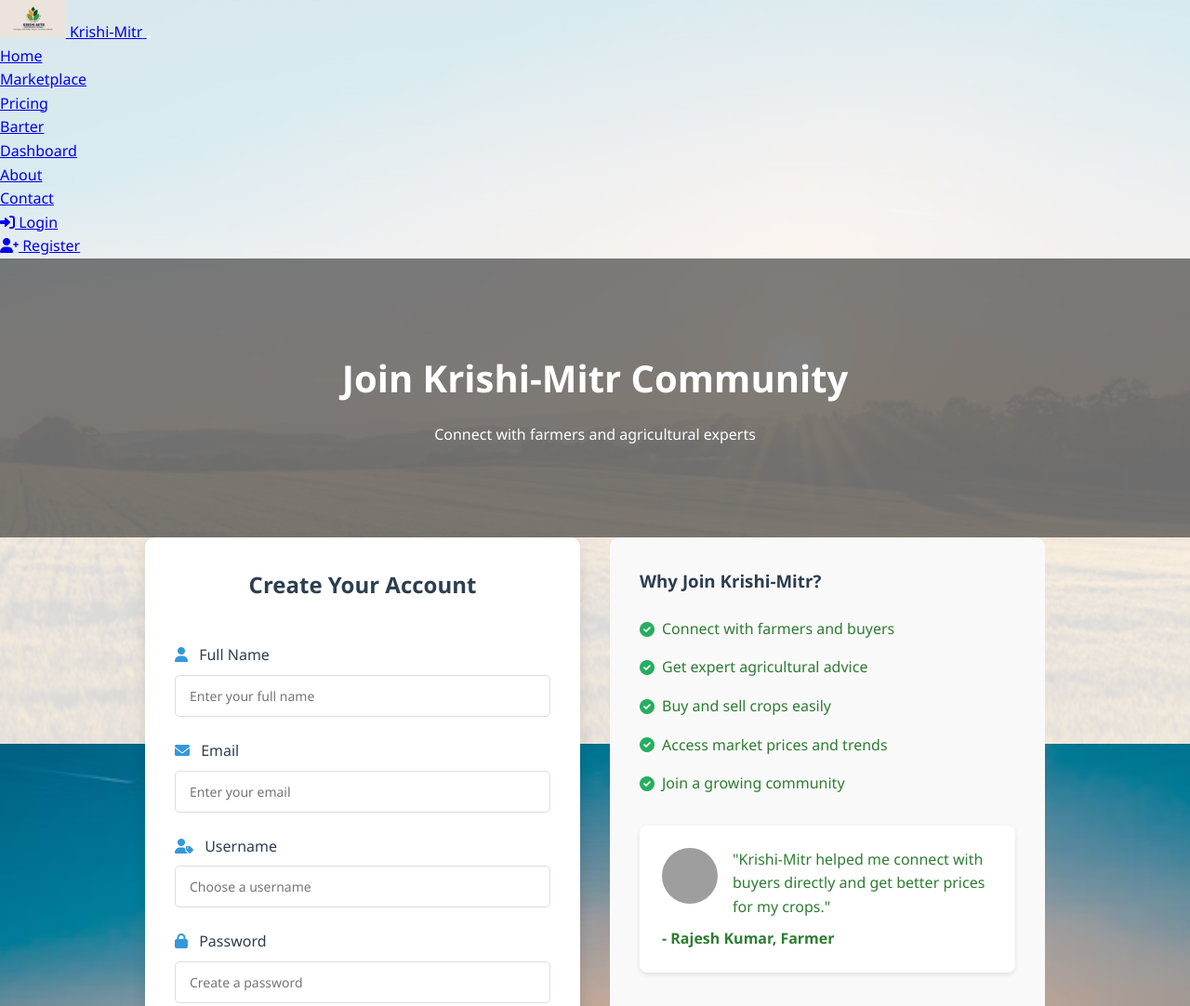
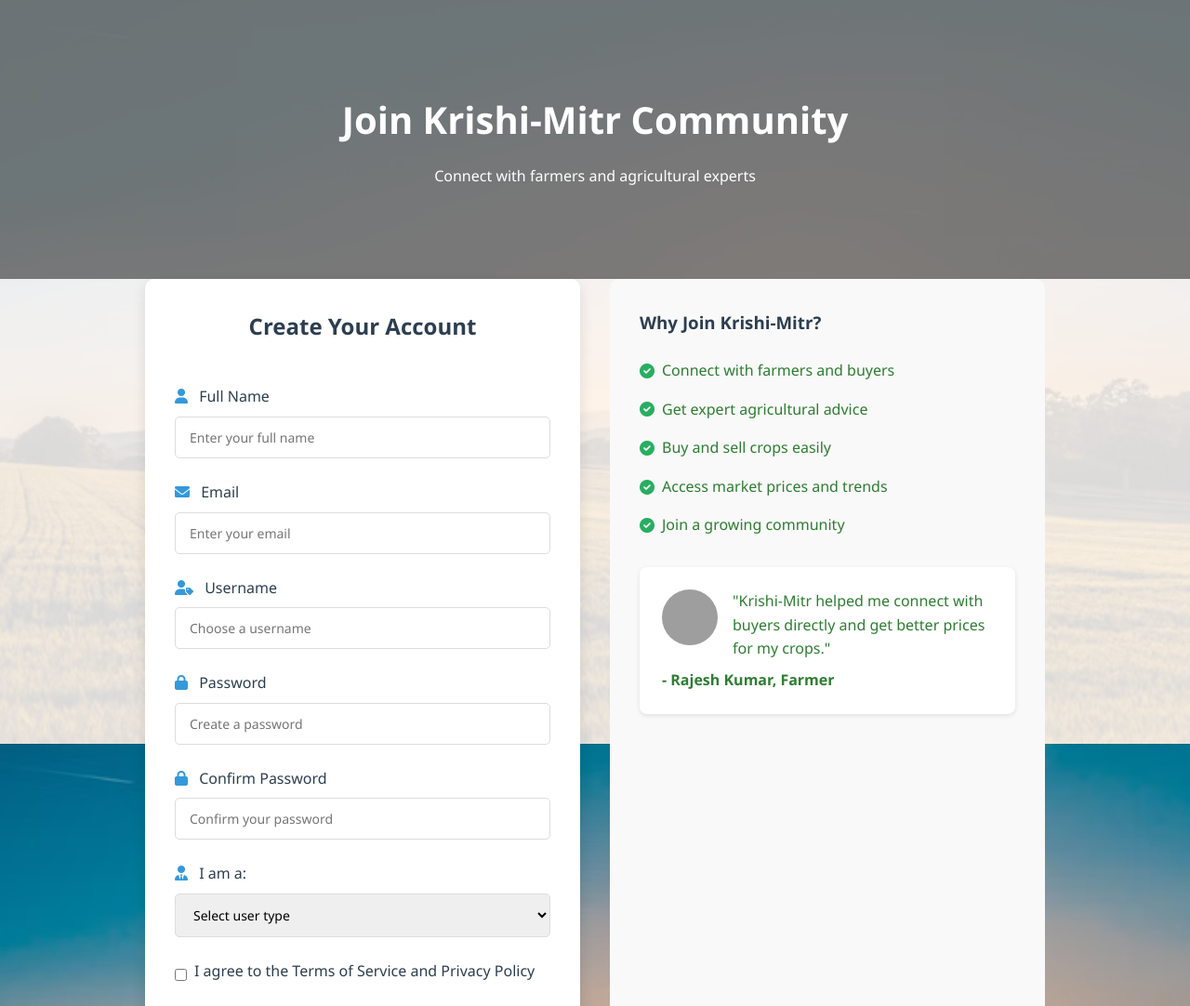
Before and after one commit to ujval018/krishi-mitr, a website: page frontend/register.html in a window 1280 px wide. Shown: the top 1082 px of the page at 93% size. Drawn offline with Linux system fonts and the light colour scheme; grey boxes are pictures that could not be loaded.

Commit message:
Update register.html

```diff
--- a/frontend/register.html
+++ b/frontend/register.html
@@ -49,62 +49,6 @@
     </style>
 </head>
 <body class="farmer-theme register-page">
-    <!-- Navbar -->
-    <nav class="navbar navbar-expand-lg navbar-dark bg-success shadow-sm">
-        <div class="container">
-            <!-- Brand Logo -->
-            <a class="navbar-brand" href="index.html">
-                <img src="assets/logo.jpg" alt="Krishi-Mitr" height="40" class="d-inline-block align-top me-2">
-                <span class="d-none d-md-inline">Krishi-Mitr</span>
-            </a>
-
-            <!-- Toggler for Mobile View -->
-            <button class="navbar-toggler" type="button" data-bs-toggle="collapse" data-bs-target="#navbarNav"
-                    aria-controls="navbarNav" aria-expanded="false" aria-label="Toggle navigation">
-                <span class="navbar-toggler-icon"></span>
-            </button>
-
-            <!-- Navbar Links -->
-            <div class="collapse navbar-collapse" id="navbarNav">
-                <ul class="navbar-nav me-auto">
-                    <li class="nav-item">
-                        <a class="nav-link" href="index.html">Home</a>
-                    </li>
-                    <li class="nav-item">
-                        <a class="nav-link" href="marketplace.html">Marketplace</a>
-                    </li>
-                    <li class="nav-item">
-                        <a class="nav-link" href="pricing.html">Pricing</a>
-                    </li>
-                    <li class="nav-item">
-                        <a class="nav-link" href="barter.html">Barter</a>
-                    </li>
-                    <li class="nav-item">
-                        <a class="nav-link" href="dashboard.html">Dashboard</a>
-                    </li>
-                    <li class="nav-item">
-                        <a class="nav-link" href="about.html">About</a>
-                    </li>
-                    <li class="nav-item">
-                        <a class="nav-link" href="contact.html">Contact</a>
-                    </li>
-                </ul>
-
-                <ul class="navbar-nav ms-auto">
-                    <li class="nav-item">
-                        <a class="nav-link" href="login.html">
-                            <i class="fas fa-sign-in-alt"></i> Login
-                        </a>
-                    </li>
-                    <li class="nav-item">
-                        <a class="nav-link" href="register.html">
-                            <i class="fas fa-user-plus"></i> Register
-                        </a>
-                    </li>
-                </ul>
-            </div>
-        </div>
-    </nav>
 
     <main class="container-fluid px-0">
         <div class="hero-image" style="background-image: url('assets/farm-hero.jpg')">
```
